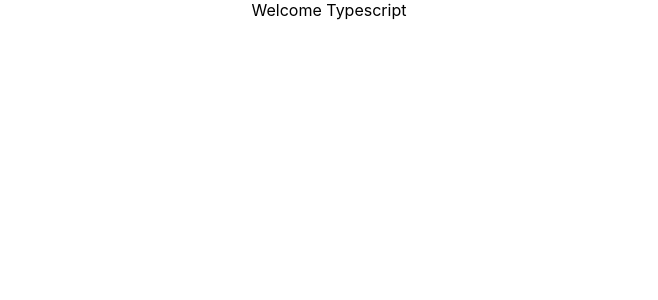
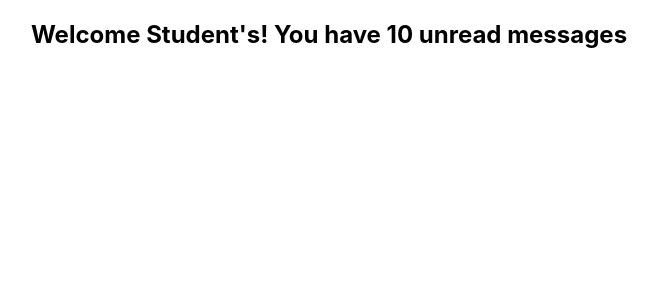
Before and after one commit to sumanta2/react-typescript-demo, a React (Create React App) app: page / in a window 1280 px wide. Shown: the top 300 px of the page, without its empty margins (311-969 px from the left). Built offline with nearby package versions, Linux system fonts and the light colour scheme.

Commit message:
2 vdo3 basic props type

```diff
--- a/src/App.tsx
+++ b/src/App.tsx
@@ -1,11 +1,12 @@
 import React from 'react';
 import logo from './logo.svg';
 import './App.css';
+import Greet from './components/Greet';
 
 function App() {
   return (
     <div className="App">
-      Welcome Typescript
+     <Greet name="Student's"/>
     </div>
   );
 }
--- /dev/null
+++ b/src/components/Greet.tsx
@@ -0,0 +1,13 @@
+type GreetProps={    //follow a rule type use for application and interfaces used for libraries for avoid this rules no error occur
+    name:string
+}
+
+const Greet = (props:GreetProps) => {
+  return (
+    <div>
+        <h2>Welcome {props.name}! You have 10 unread messages</h2>
+    </div>
+  )
+}
+
+export default Greet
```
Also changed, not shown: Readme.txt.
